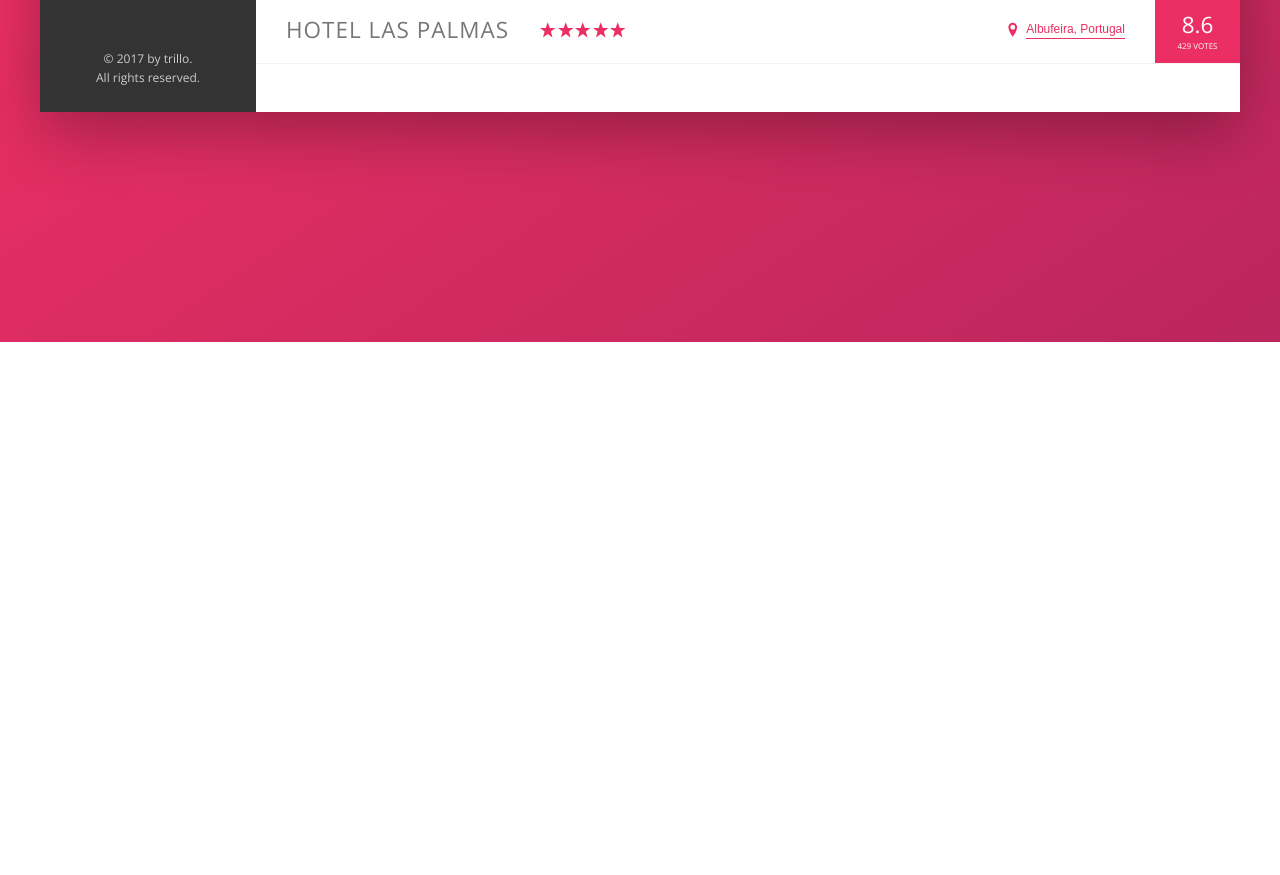
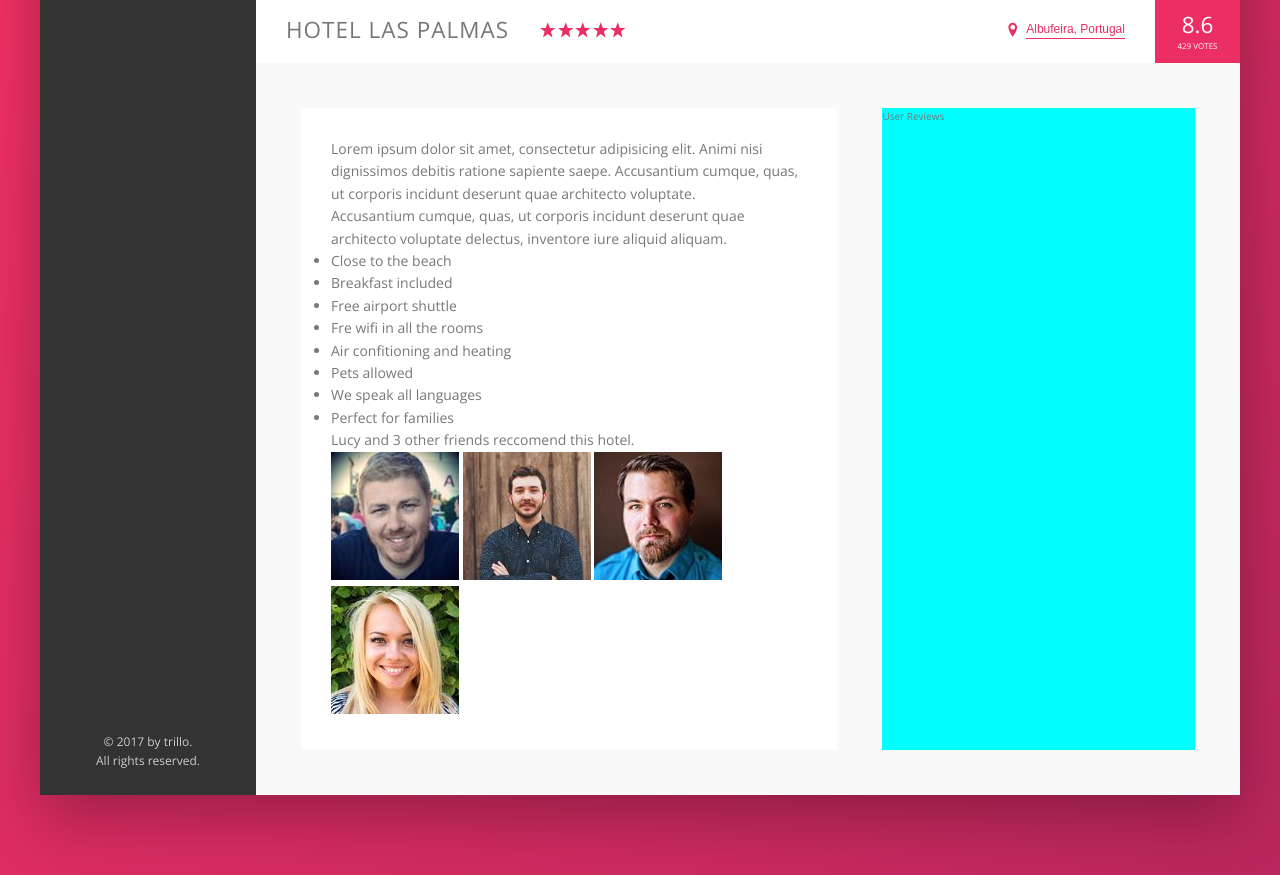
Before and after one commit to AnisBenFerhat/Trillo, a website: page index.html in a window 1280 px wide. Shown: the part 538-1413 px from the top of the page. Before the commit the page ends 880 px from the top, so only its background shows below. Drawn offline with nearby package versions, Linux system fonts and the light colour scheme; files whose address does not match are found by name.

Commit message:
Feat(Description): Build, Structure section

```diff
--- a/css/_base.css
+++ b/css/_base.css
@@ -14,6 +14,9 @@
   --color-grey-dark-3: #999;
 
   --shadow-dark: 0 2rem 6rem rgba(0, 0, 0, 0.3);
+  --shadow-light : 0 2rem 5rem rgba(0, 0, 0, 0.06)
+
+  --line: 1px solid var(--color-grey-light-2);
 }
 
 * {
--- a/css/_components.css
+++ b/css/_components.css
@@ -204,7 +204,7 @@
 .overview {
   display: flex;
   align-items: center;
-  border-bottom: 1px solid var(--color-grey-light-2);
+  border-bottom: var(--line);
 }
 .overview__heading {
   font-size: 2.25rem;
--- a/css/_layout.css
+++ b/css/_layout.css
@@ -10,7 +10,7 @@
   font-size: 1.4rem;
   height: 7rem;
   background-color: #fff;
-  border-bottom: 1px solid var(--color-grey-light-2);
+  border-bottom: var(--line);
   display: flex;
   justify-content: space-between;
   align-items: center;
@@ -31,8 +31,25 @@
 
 .hotel-view {
   background-color: #fff;
+}
 
-  /*  Test */
-  height: 50rem;
+.detail {
+  display: flex;
+  padding: 4.5rem;
+  background-color: var(--color-grey-light-1);
+  border-bottom: var(--line);
+}
+
+.description {
+  font-size: 1.4rem;
+  background-color: #fff;
+  box-shadow: var(--shadow-light);
+  padding: 3rem;
+  flex: 0 0 60%;
+  margin-right: 4.5rem;
+}
+
+.user-reviews {
+  background-color: aqua;
   flex: 1;
 }
--- a/index.html
+++ b/index.html
@@ -124,6 +124,38 @@
               <div class="overview__rating-count">429 votes</div>
             </div>
           </div>
+          <div class="detail">
+            <div class="description">
+              <p class="paragraph">
+                Lorem ipsum dolor sit amet, consectetur adipisicing elit. Animi nisi dignissimos debitis ratione
+                sapiente saepe. Accusantium cumque, quas, ut corporis incidunt deserunt quae architecto voluptate.
+              </p>
+              <p class="paragraph">
+                Accusantium cumque, quas, ut corporis incidunt deserunt quae architecto voluptate delectus, inventore
+                iure aliquid aliquam.
+              </p>
+              <ul class="list">
+                <li class="list_item">Close to the beach</li>
+                <li class="list_item">Breakfast included</li>
+                <li class="list_item">Free airport shuttle</li>
+                <li class="list_item">Fre wifi in all the rooms</li>
+                <li class="list_item">Air confitioning and heating</li>
+                <li class="list_item">Pets allowed</li>
+                <li class="list_item">We speak all languages</li>
+                <li class="list_item">Perfect for families</li>
+              </ul>
+              <div class="recommend">
+                <p class="recommend__count">Lucy and 3 other friends reccomend this hotel.</p>
+                <div class="recommend__friends">
+                  <img src="img/user-3.jpg" alt="Photo of Friend 1" class="recommend__photo" />
+                  <img src="img/user-4.jpg" alt="Photo of Friend 2" class="recommend__photo" />
+                  <img src="img/user-5.jpg" alt="Photo of Friend 3" class="recommend__photo" />
+                  <img src="img/user-6.jpg" alt="Photo of Friend 4" class="recommend__photo" />
+                </div>
+              </div>
+            </div>
+            <div class="user-reviews">User Reviews</div>
+          </div>
         </main>
       </div>
     </div>
```
